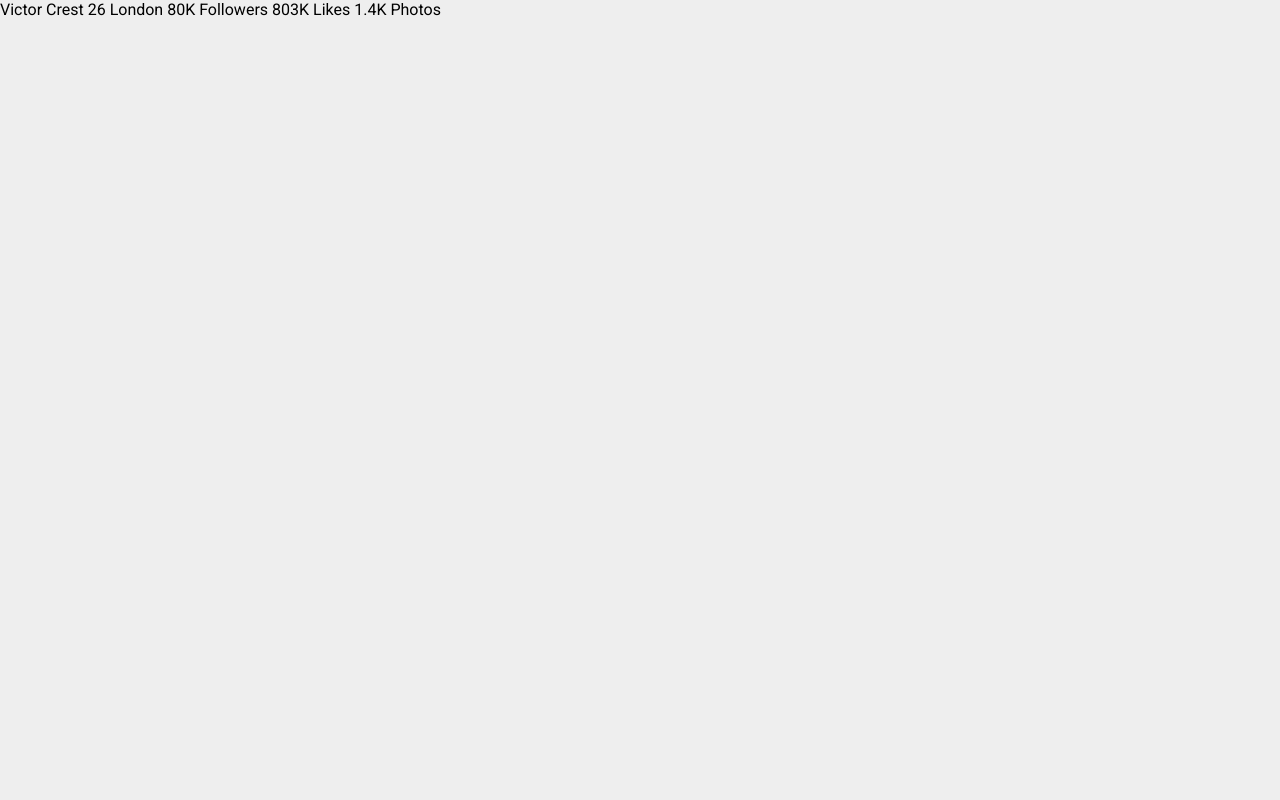
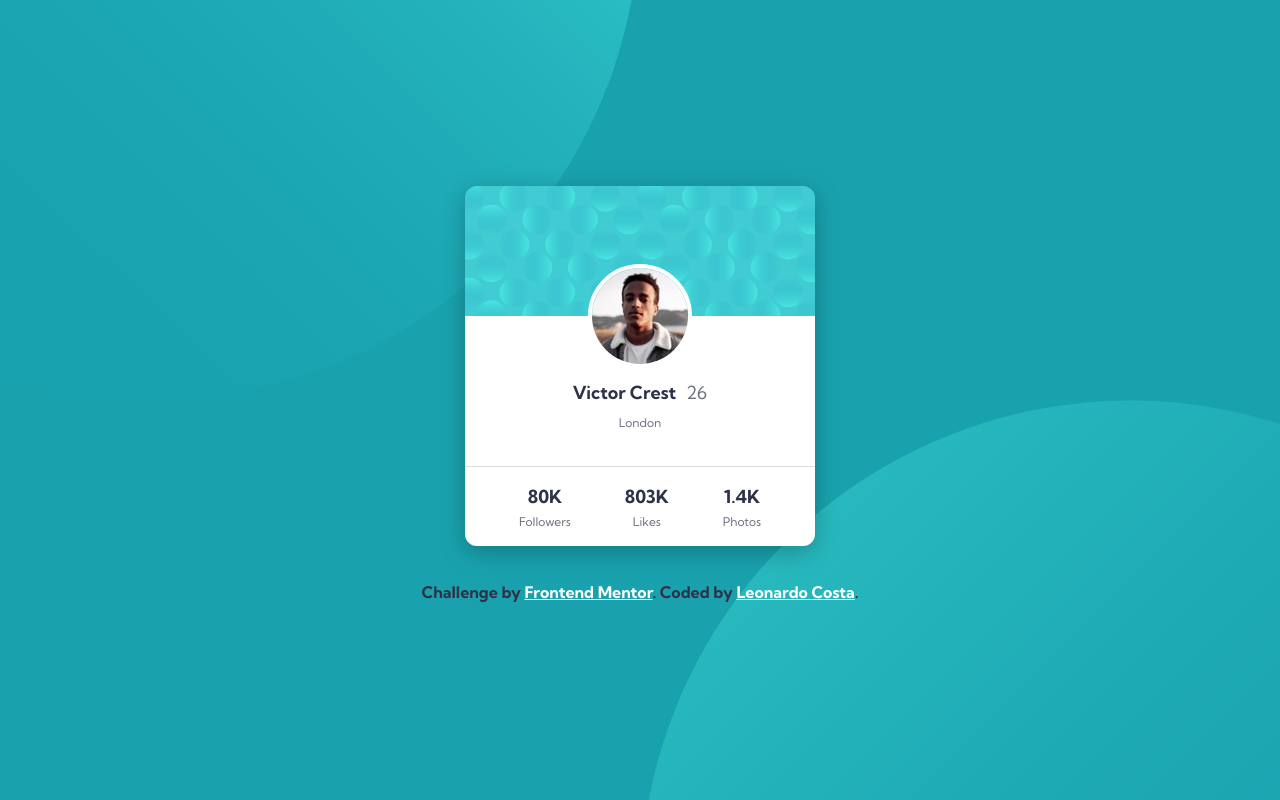
Before and after one commit to leocosta1/frontend-mentor-challenges, a plain HTML site: page profile-card-component-main/index.html in a window 1280 px wide. Drawn offline with Linux system fonts and the light colour scheme; files that its build step writes are made by us from their sources.

Commit message:
Challenge completed

```diff
--- a/profile-card-component-main/index.html
+++ b/profile-card-component-main/index.html
@@ -10,18 +10,43 @@
 </head>
 
 <body>
-    Victor Crest
-    26
-    London
+    <main class="card">
+        <div class="top">
+        </div>
+        <div class="mid">
+            <div class="avatar">
+                <img src="images/image-victor.jpg" alt="Victor">
+            </div>
 
-    80K
-    Followers
+            <div class="profile">
+                <strong>Victor Crest</h3>
+                <span id="age">26</span>
+            </div>
 
-    803K
-    Likes
+            <span>London</span>
+        </div>
+        <div class="bottom">
+            <div>
+                <strong>80K</strong>
+                <span>Followers</span>
+            </div>
+            <div>
+                <strong>803K</strong>
+                <span>Likes</span>
+            </div>
+            <div>
+                <strong>1.4K</strong>
+                <span>Photos</span>
+            </div>
+        </div>
+    </main>
 
-    1.4K
-    Photos
+    <footer>
+        <p class="attribution">
+            Challenge by <a href="https://www.frontendmentor.io?ref=challenge" target="_blank">Frontend Mentor</a>.
+            Coded by <a href="https://github.com/leocosta1" target="_blank">Leonardo Costa</a>.
+        </p>
+    </footer>
 </body>
 
 </html>
--- /dev/null
+++ b/profile-card-component-main/style.css
@@ -0,0 +1,142 @@
+@import url('https://fonts.googleapis.com/css2?family=Kumbh+Sans:wght@400;700&display=swap');
+
+/* CSS Reset */
+* { box-sizing: border-box;
+    margin: 0;
+    padding: 0; }
+
+*, button, input {
+    font-family: 'Kumbh Sans', sans-serif;
+}
+
+/* Colors */
+:root {
+    --dark-gray: #9696964D;
+    --grayish-blue: #6A6F81;
+    --desaturated-blue: #2D3248;
+    --dark-cyan: #19A2AE;
+
+    --top-height: 130px;
+    --avatar-size: 104px;
+}
+
+/* -------------------------------------------------- */
+
+html,
+body {
+    width: 100%;
+    height: 100vh;
+
+    background-color: var(--dark-cyan);
+    background-image: url('images/bg-pattern-top.svg'), url('images/bg-pattern-bottom.svg');
+    background-position: right 50vw bottom 50vh, left 50vw top 50vh;
+    background-repeat: no-repeat, no-repeat;
+
+    display: flex;
+    flex-direction: column;
+    justify-content: center;
+    align-items: center;
+}
+
+strong {
+    font-size: 18px;
+    font-weight: 700;
+    color: var(--desaturated-blue);
+}
+
+span {
+    font-size: 12px;
+    font-weight: 400;
+    color: var(--grayish-blue);
+}
+
+/* -------------------------------------------------- */
+
+.card {
+    width: 350px;
+
+    display: flex;
+    flex-direction: column;
+
+    border-radius: 12px;
+    box-shadow: 0px 6px 25px 0 rgba(0, 0, 0, 0.25);
+    overflow: hidden;
+    position: relative;
+
+}
+
+.card .top {
+    width: 100%;
+    height: var(--top-height);
+
+    background-image: url('images/bg-pattern-card.svg');
+}
+
+.card .mid {
+    width: 100%;
+    height: 150px;
+
+    display: flex;
+    flex-direction: column;
+    justify-content: center;
+    align-items: center;
+
+    background-color: #FFF;
+}
+
+.card .mid .avatar {
+    width: var(--avatar-size);
+    height: var(--avatar-size);
+
+    border-radius: 50%;
+    border: 4px solid #FFF;
+
+    position: absolute;
+    top: calc(var(--top-height) - var(--avatar-size) / 2);
+}
+.card .mid .avatar img {
+    width: 100%;
+    height: 100%;
+    border-radius: 50%;
+}
+
+.card .mid .profile {
+    margin: 30px 0 5px;
+}
+.card .mid #age {
+    font-size: 18px;
+    margin-left: 6px;
+}
+
+.card .bottom {
+    width: 100%;
+    height: 80px;
+
+    display: flex;
+    justify-content: space-evenly;
+    align-items: center;
+
+    background-color: #FFF;
+    border-top: 1px solid var(--dark-gray);
+}
+
+.card .bottom div {
+    display: flex;
+    flex-direction: column;
+    align-items: center;
+}
+.card .bottom span {
+    margin-top: 6px;
+}
+
+.attribution {
+    width: 100%;
+    margin-top: 24px;
+    padding: 12px;
+
+    font-size: 16px;
+    text-align: center;
+}
+.attribution a {
+    color: #FFF;
+}
```
